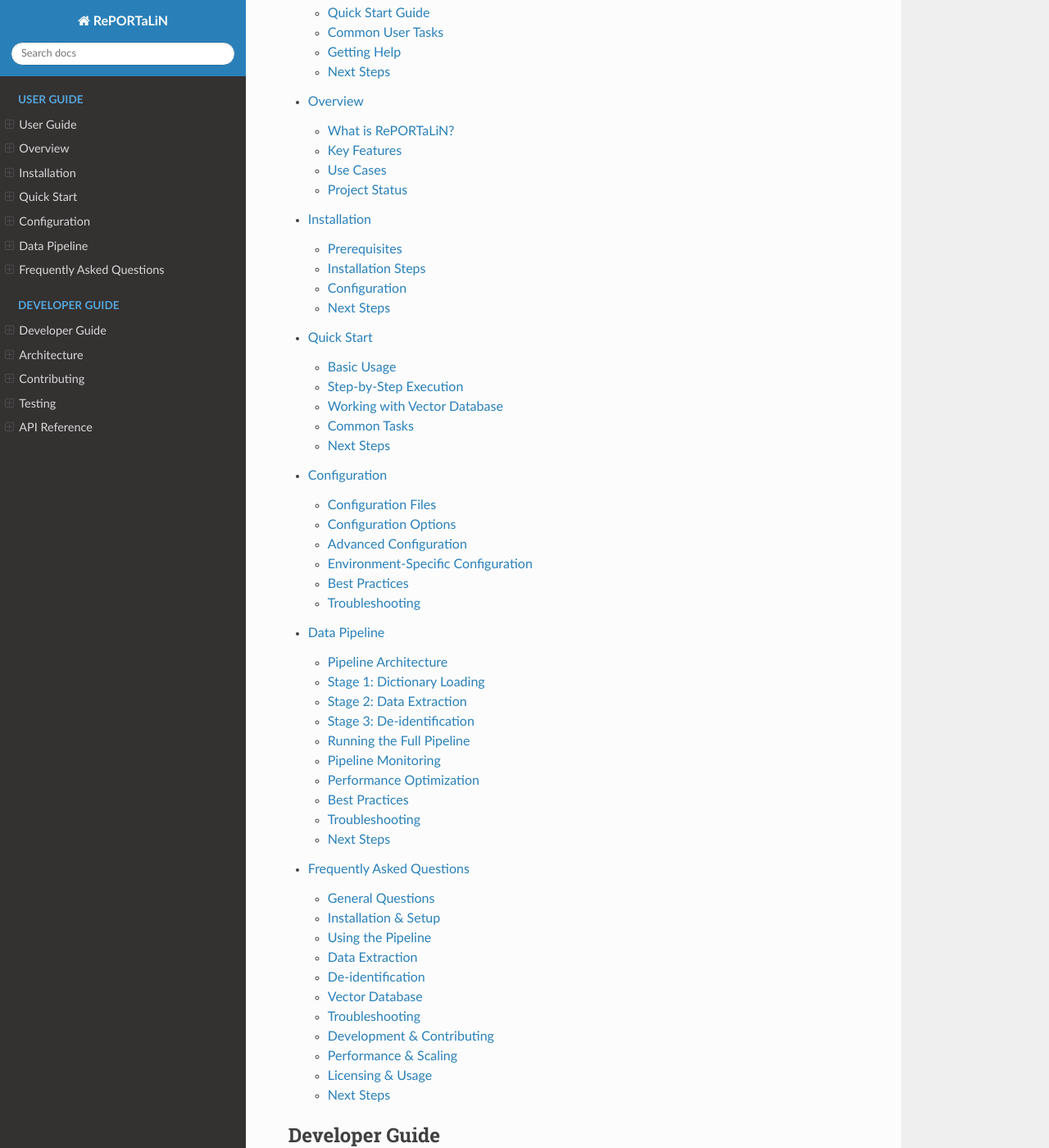
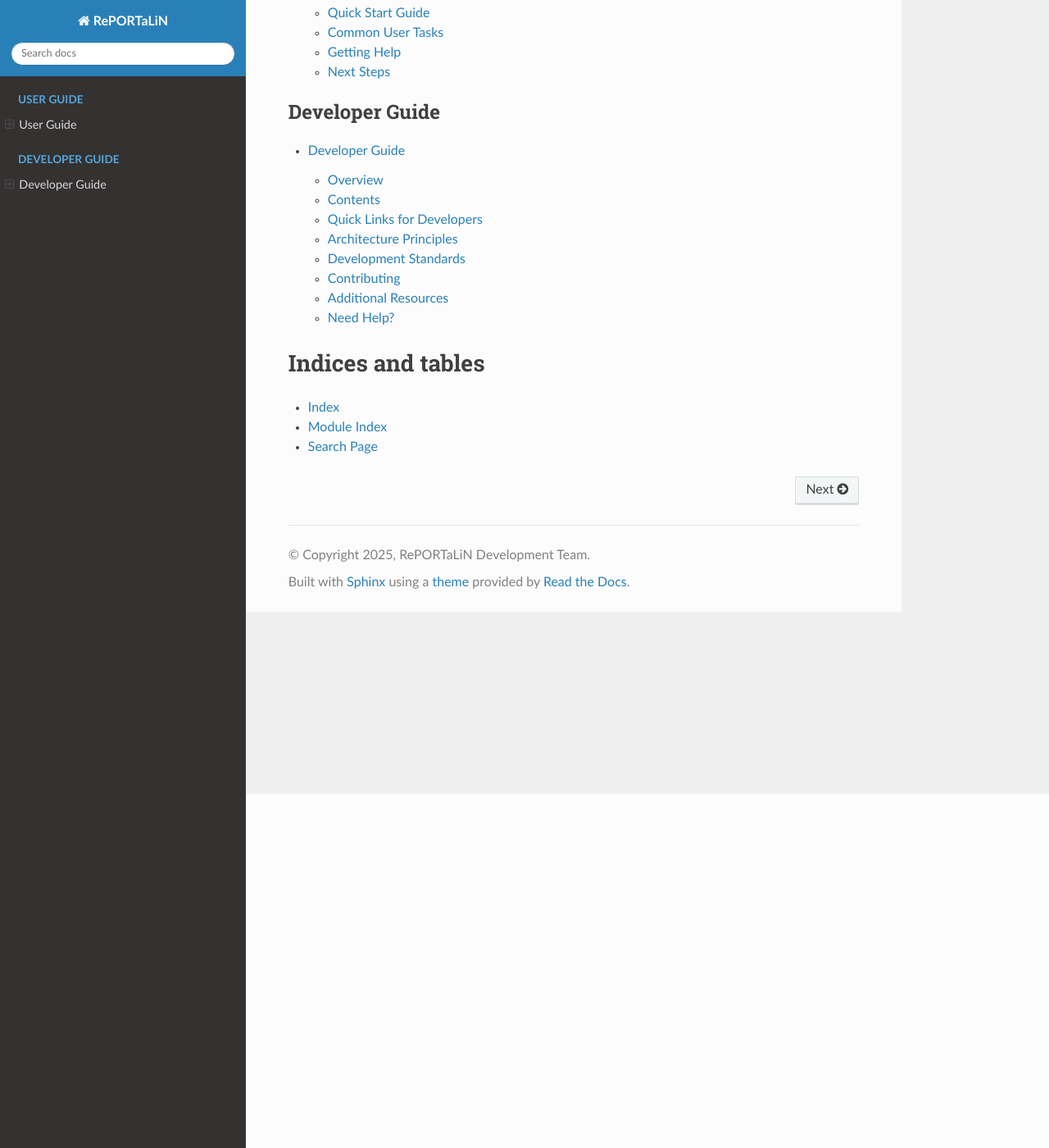
Before and after one commit to solomonsjoseph/RePORTaLiN, a Sphinx documentation site: the page built from docs/sphinx/index.rst, in a window 1280 px wide and 1400 px high, scrolled down 432 px. Shown: the whole window at 82% size. Built offline with Sphinx 7.4.7 and the Read the Docs theme 3.1.0, drawn with Linux system fonts in a browser that asks for light colours; some of the changed text lies outside the part shown.

Commit message:
docs: Fix Sphinx documentation build warnings and toctree structure
Co-authored-by: solomonsjoseph <36000051+solomonsjoseph@users.noreply.github.com>

```diff
--- a/docs/sphinx/index.rst
+++ b/docs/sphinx/index.rst
@@ -10,22 +10,12 @@ RePORTaLiN Documentation
    :caption: User Guide
 
    user_guide/index
-   user_guide/overview
-   user_guide/installation
-   user_guide/quickstart
-   user_guide/configuration
-   user_guide/data_pipeline
-   user_guide/faq
 
 .. toctree::
    :maxdepth: 2
    :caption: Developer Guide
 
    developer_guide/index
-   developer_guide/architecture
-   developer_guide/contributing
-   developer_guide/testing
-   developer_guide/api_reference
 
 Indices and tables
 ==================
--- a/docs/sphinx/user_guide/index.rst
+++ b/docs/sphinx/user_guide/index.rst
@@ -64,11 +64,11 @@ Common User Tasks
 
 Need to accomplish a specific task? Jump to:
 
-- **Extract data from PDFs**: See :ref:`extracting-data-from-pdfs`
-- **Deidentify patient data**: See :ref:`deidentifying-data`
-- **Configure LLM providers**: See :ref:`llm-configuration`
-- **Load data dictionaries**: See :ref:`loading-data-dictionaries`
-- **Store data in vector database**: See :ref:`vector-database-storage`
+- **Extract data from PDFs**: See :doc:`data_pipeline`
+- **Deidentify patient data**: See :doc:`data_pipeline`
+- **Configure LLM providers**: See :doc:`configuration`
+- **Load data dictionaries**: See :doc:`data_pipeline`
+- **Store data in vector database**: See :doc:`data_pipeline`
 - **Troubleshoot issues**: See :doc:`faq`
 
 Getting Help
```
